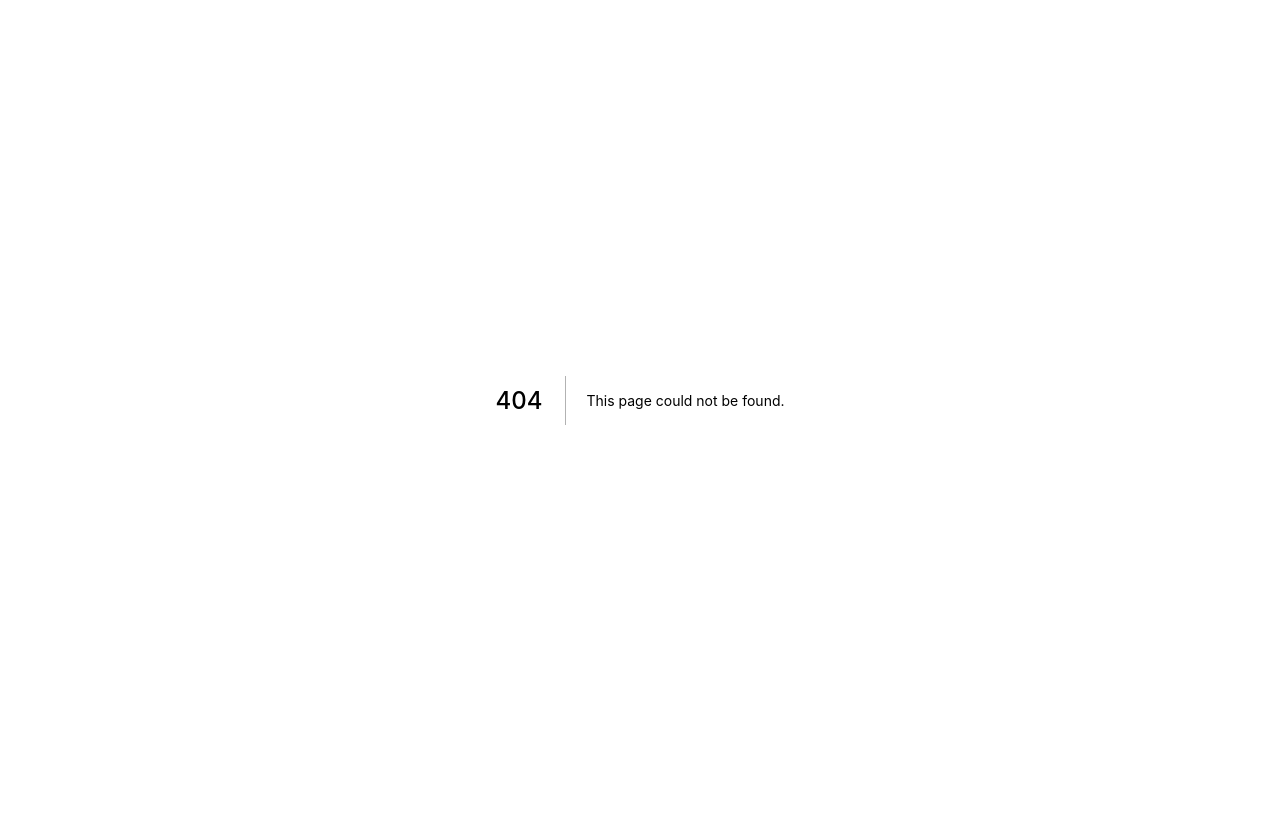
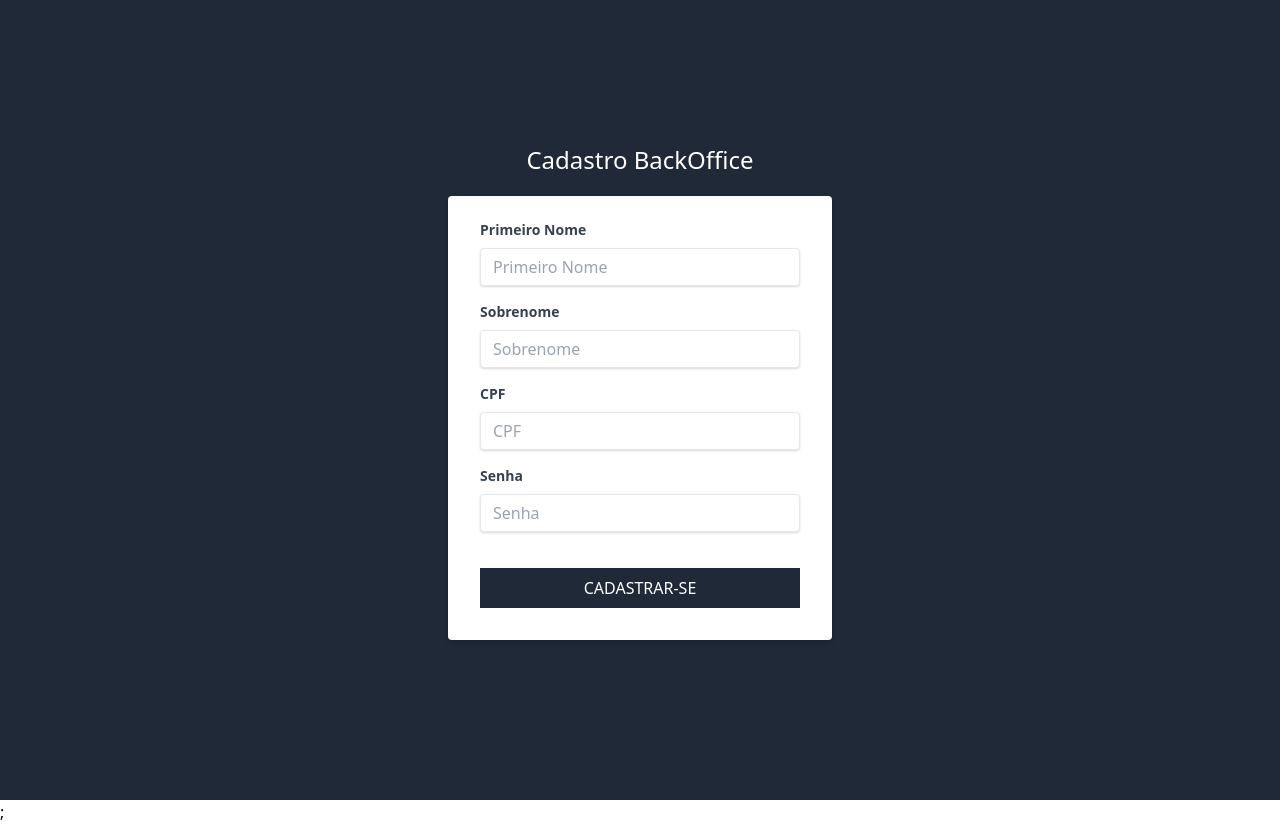
Before and after one commit to gpfgv/cndv-web-entidades-medicas, a Next.js app: page /cadastro in a window 1280 px wide. Before the commit this address had no page. Before the commit the page ends 800 px from the top, so only its background shows below. Built offline with nearby package versions, Linux system fonts and the light colour scheme.

Commit message:
Add tailwind CSS basic structure for Login and Registration for Backoffice

```diff
--- a/components/Layout.js
+++ b/components/Layout.js
@@ -1,8 +1,13 @@
 import React from 'react';
 import Head from 'next/head';
 import Sidebar from "./Sidebar";
+import { useRouter } from "next/router";
 
 const Layout = ({ children }) => {
+
+    // Hook de routing
+    const router = useRouter();
+
     return (
         <>
             <Head>
@@ -12,6 +17,14 @@ const Layout = ({ children }) => {
                       crossOrigin="anonymous"/>
                 <link href="https://unpkg.com/tailwindcss@^2/dist/tailwind.min.css" rel="stylesheet" />
             </Head>
+
+            { router.pathname === '/login' || router.pathname === '/cadastro' ? (
+                <div className="bg-gray-800 min-h-screen flex flex-col justify-center">
+                    <div>
+                        { children }
+                    </div>
+                </div>
+            ) : (
             <div className="bg-gray-200 min-h-screen">
                 <div className="flex min-h-screen">
                     <Sidebar />
@@ -21,6 +34,7 @@ const Layout = ({ children }) => {
 
                 </div>
             </div>
+            )};
         </>
     );
 }
--- /dev/null
+++ b/pages/cadastro.js
@@ -0,0 +1,66 @@
+import React from 'react';
+import Layout from "../components/Layout";
+
+const Cadastro = () => {
+    return (
+        <>
+            <Layout>
+                <h1 className="text-center text-2xl text-white font-light">Cadastro BackOffice</h1>
+
+                <div className="flex justify-center mt-5">
+                    <div className="w-full max-w-sm">
+                        <form className="bg-white rounded shadow-md px-8 pt-6 pb-8 mb-4">
+                            <div className="mb-4">
+                                <label className="block text-gray-700 text-sm font-bold mb-2" htmlFor="nome">
+                                    Primeiro Nome
+                                </label>
+                                <input className="shadow appearance-none border rounded w-full py-2 px-3 text-gray-700 leading-tight focus:outline-none focus:shadow-outline"
+                                       id="cpf"
+                                       type="text"
+                                       placeholder="Primeiro Nome"
+                                />
+                            </div>
+                            <div className="mb-4">
+                                <label className="block text-gray-700 text-sm font-bold mb-2" htmlFor="sobrenome">
+                                    Sobrenome
+                                </label>
+                                <input className="shadow appearance-none border rounded w-full py-2 px-3 text-gray-700 leading-tight focus:outline-none focus:shadow-outline"
+                                       id="cpf"
+                                       type="text"
+                                       placeholder="Sobrenome"
+                                />
+                            </div>
+                            <div className="mb-4">
+                                <label className="block text-gray-700 text-sm font-bold mb-2" htmlFor="cpf">
+                                    CPF
+                                </label>
+                                <input className="shadow appearance-none border rounded w-full py-2 px-3 text-gray-700 leading-tight focus:outline-none focus:shadow-outline"
+                                       id="cpf"
+                                       type="text"
+                                       placeholder="CPF"
+                                />
+                            </div>
+                            <div className="mb-4">
+                                <label className="block text-gray-700 text-sm font-bold mb-2" htmlFor="senha">
+                                    Senha
+                                </label>
+                                <input className="shadow appearance-none border rounded w-full py-2 px-3 text-gray-700 leading-tight focus:outline-none focus:shadow-outline"
+                                       id="senha"
+                                       type="password"
+                                       placeholder="Senha"
+                                />
+                            </div>
+                            <input
+                                type="submit"
+                                className="bg-gray-800 w-full mt-5 p-2 text-white uppercase hover:bg-gray-900"
+                                value="Cadastrar-se"
+                            />
+                        </form>
+                    </div>
+                </div>
+            </Layout>
+        </>
+    );
+}
+
+export default Cadastro;
```
Also changed, not shown: pages/login.js (added, +46 -0 lines).
